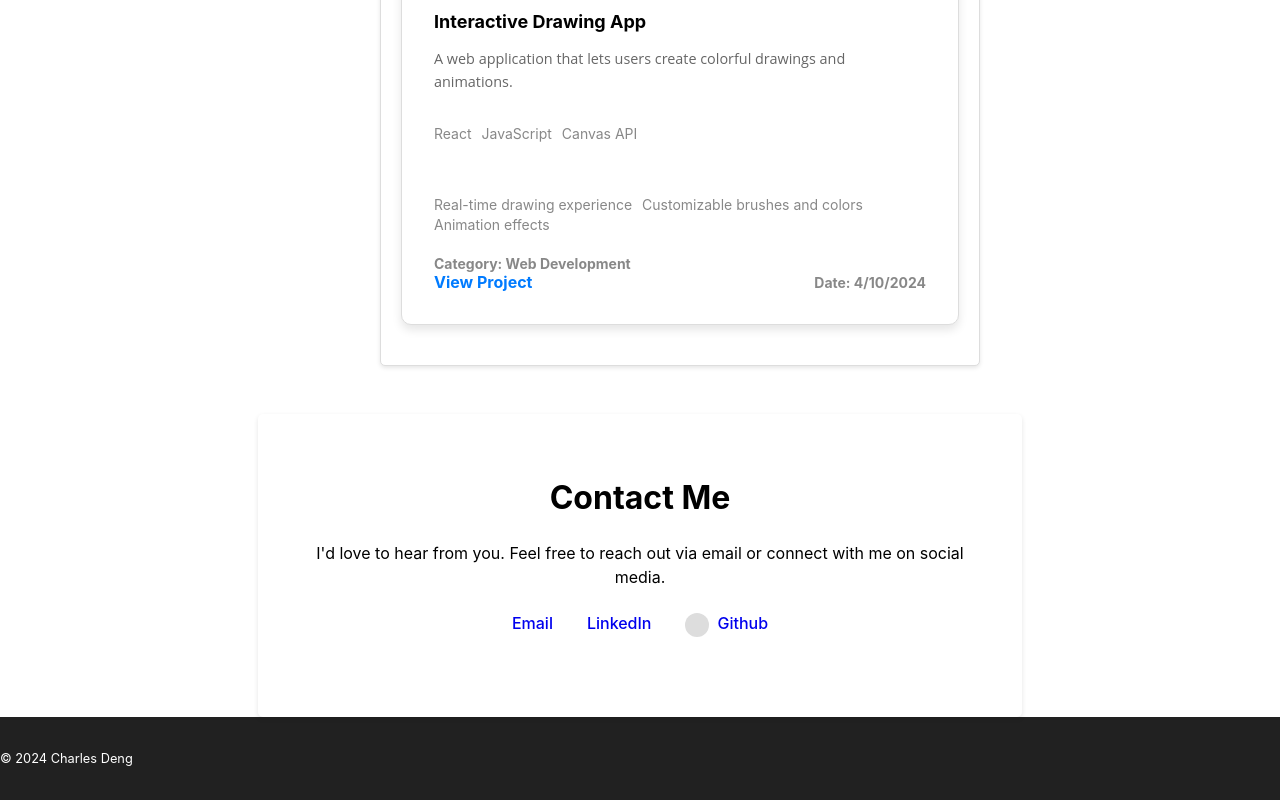
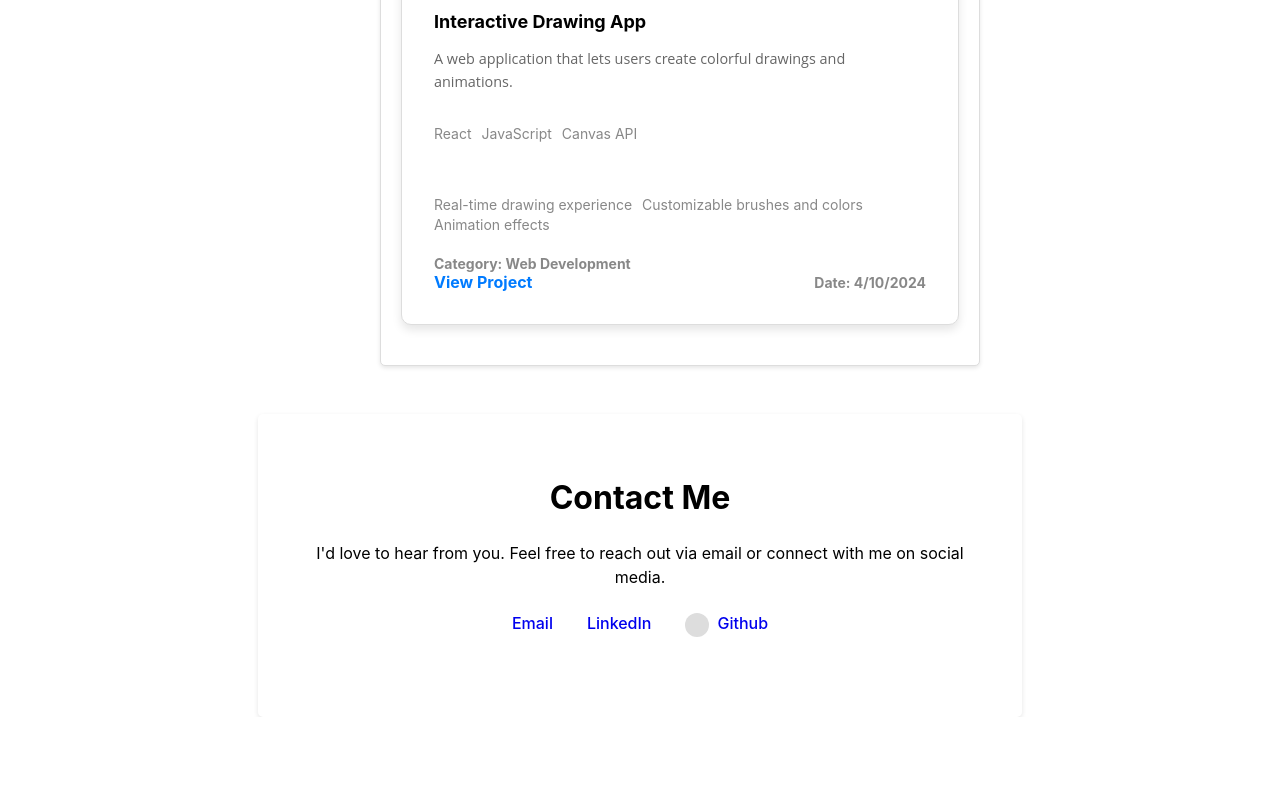
Before and after one commit to bingcharlesdeng/personalwebsite, a React (Create React App) app: page / in a window 1280 px wide. Shown: the part 4844-5644 px from the top of the page. After the commit the page ends 5561 px from the top, so only its background shows below. Built offline with nearby package versions, Linux system fonts and the light colour scheme.

Commit message:
Making incremental changes to produce website

```diff
--- a/package.json
+++ b/package.json
@@ -41,7 +41,8 @@
   },
   "devDependencies": {
     "eslint": "^8.57.0",
-    "eslint-plugin-react-hooks": "^4.6.2"
+    "eslint-plugin-react-hooks": "^4.6.2",
+    "wrangler": "^3.57.0"
   },
-  "homepage": "https://bingcharlesdeng.github.io/personalwebsite"
+  "homepage": ""
 }
--- a/src/App.js
+++ b/src/App.js
@@ -20,7 +20,6 @@ function App() {
         <Route path="/about" element={<About />} />  {/* About route (new) */}
         <Route path="/contact" element={<Contact />} />  {/* Contact route (new) */}
       </Routes>
-      <Footer /> {/* Render Footer component at the bottom */}
       </div>
     </Router>
   );
--- a/src/home.js
+++ b/src/home.js
@@ -6,6 +6,7 @@ import Portfolio from './portfolio'; // Import Portfolio component
 import Projects from './projects'; // Import Projects component
 import Hero from './Hero'; // Import newly created Hero component
 import './home.css'; // Import stylesheet for customization
+import Footer from "./Footer";
 
 function Home() {
   return (
@@ -21,10 +22,11 @@ function Home() {
         <Portfolio />
         <Projects />
       </main>
-
       {/* Contact Section */}
       <Contact /> {/* Consider adding a fixed contact bar at the bottom */}
+
     </section>
+
   );
 }
 
```
Also changed, not shown: 1 other file (tests, documents, lock files or other folders).
